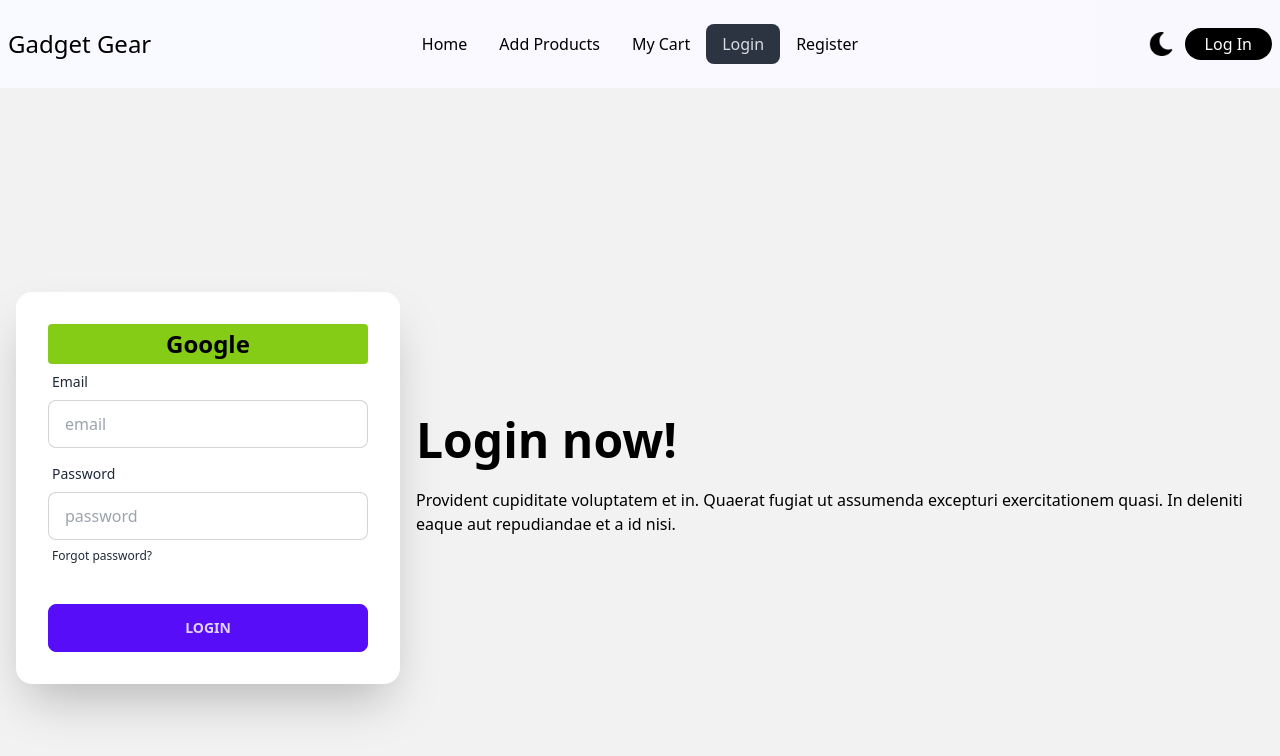
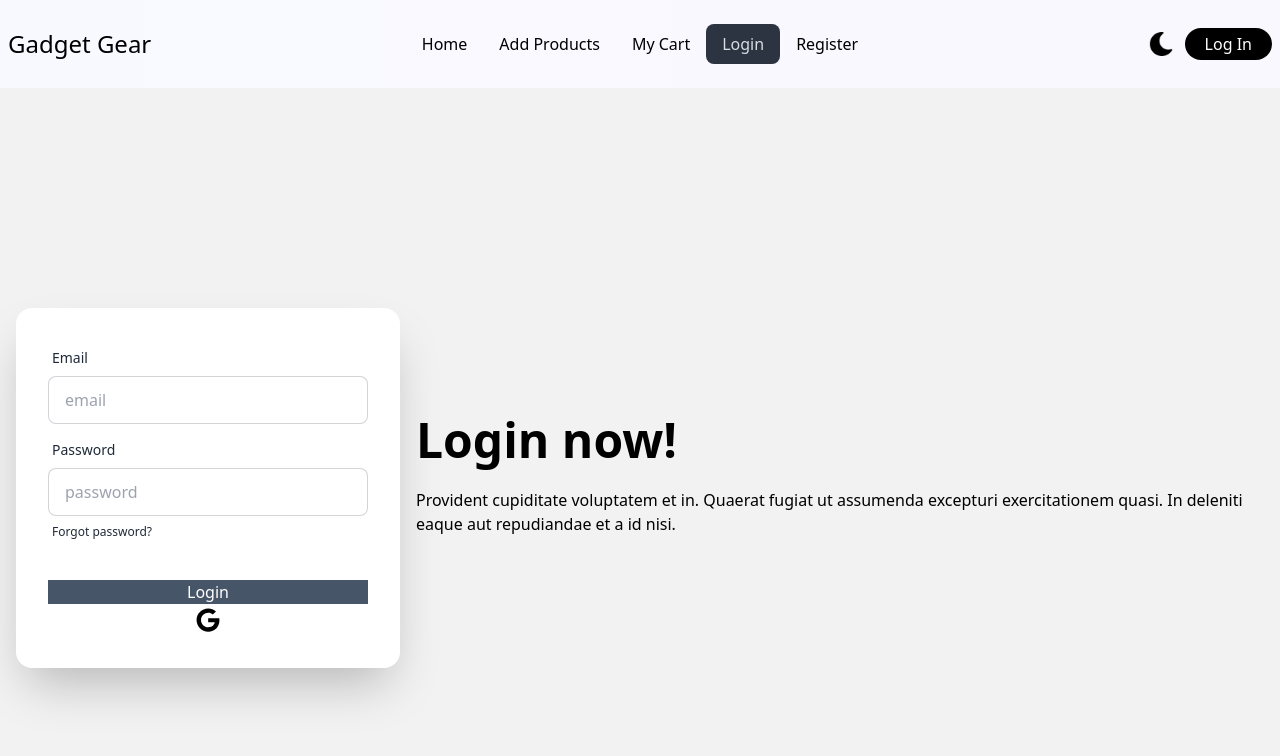
Before and after one commit to faysalhosen/brand-shop-client, a React (Vite) app: page /login in a window 1280 px wide. Shown: the top 756 px of the page. Built offline with nearby package versions, Linux system fonts and the light colour scheme; no server answers.

Commit message:
modify login page with react icon

```diff
--- a/package.json
+++ b/package.json
@@ -10,11 +10,12 @@
     "preview": "vite preview"
   },
   "dependencies": {
-    "firebase": "^10.5.0",
+    "firebase": "^10.7.1",
     "localforage": "^1.10.0",
     "match-sorter": "^6.3.1",
     "react": "^18.2.0",
     "react-dom": "^18.2.0",
+    "react-icons": "^5.0.1",
     "react-loader-spinner": "^5.4.5",
     "react-router-dom": "^6.17.0",
     "sort-by": "^1.2.0",
--- a/src/Firebase/firebase.config.js
+++ b/src/Firebase/firebase.config.js
@@ -5,12 +5,12 @@ import { initializeApp } from "firebase/app";
 
 // Your web app's Firebase configuration
 const firebaseConfig = {
-  apiKey: "AIzaSyA9bAZQaaGxH15eYNX5ScYGrnxg-CMX2wo",
-  authDomain: "brand-shop-6bcb5.firebaseapp.com",
-  projectId: "brand-shop-6bcb5",
-  storageBucket: "brand-shop-6bcb5.appspot.com",
-  messagingSenderId: "80537409258",
-  appId: "1:80537409258:web:5741e87eda22cafa542993"
+  apiKey: "AIzaSyDDFjKvmGtr86CYsJjnS6PDeHt3Ag2tzvk",
+  authDomain: "brand-shop-client-644a6.firebaseapp.com",
+  projectId: "brand-shop-client-644a6",
+  storageBucket: "brand-shop-client-644a6.appspot.com",
+  messagingSenderId: "567809236232",
+  appId: "1:567809236232:web:24ed822c952795570860bd"
 };
 
 // Initialize Firebase
--- a/src/Login/Login.jsx
+++ b/src/Login/Login.jsx
@@ -1,6 +1,8 @@
 import { useContext } from "react";
 import { AuthContext } from "./Provider/AuthProvider";
 import swal from 'sweetalert';
+import { FaGoogle } from "react-icons/fa";
+
 
 const Login = () => {
     const {googleLogin, logIn} = useContext(AuthContext);
@@ -39,9 +41,7 @@ const Login = () => {
                     <div className="card flex-shrink-0 w-full max-w-sm shadow-2xl bg-base-100">
                         <form onSubmit={handleLogin} className="card-body">
                             <div className="form-control">
-                                <div onClick={handleGoogleLogin} className="bg-lime-500 px-4 flex justify-center items-center py-1 rounded">
-                                    <button className="text-center font-semibold text-2xl">Google</button>
-                                </div>
+
                                 <label className="label">
                                     <span className="label-text">Email</span>
                                 </label>
@@ -57,7 +57,10 @@ const Login = () => {
                                 </label>
                             </div>
                             <div className="form-control mt-6">
-                                <button className="btn btn-primary">Login</button>
+                                <button className="bg-slate-600 text-white">Login</button>
+                                <div onClick={handleGoogleLogin} className=" px-4 flex justify-center items-center py-1 rounded">
+                                    <button className="text-center text-2xl"> <FaGoogle></FaGoogle></button>
+                                </div>
                             </div>
                         </form>
                     </div>
--- a/src/Login/Register.jsx
+++ b/src/Login/Register.jsx
@@ -3,6 +3,7 @@ import { AuthContext } from "./Provider/AuthProvider";
 import { updateProfile } from "firebase/auth";
 import { useNavigate } from "react-router-dom";
 import swal from 'sweetalert';
+import { FaGoogle } from "react-icons/fa";
 
 const Register = () => {
     const {googleLogin, createUser} = useContext(AuthContext);
@@ -61,14 +62,12 @@ const Register = () => {
             <div className="hero min-h-screen bg-base-200">
                 <div className="hero-content flex-col lg:flex-row-reverse">
                     <div className="text-center lg:text-left">
-                        <h1 className="text-5xl font-bold">Login now!</h1>
+                        <h1 className="text-5xl font-bold">Register now!</h1>
                         <p className="py-6">Provident cupiditate voluptatem et in. Quaerat fugiat ut assumenda excepturi exercitationem quasi. In deleniti eaque aut repudiandae et a id nisi.</p>
                     </div>
                     <div className="card flex-shrink-0 w-full max-w-sm shadow-2xl bg-base-100">
                         <form onSubmit={handleRegister} className="card-body">
-                        <div onClick={handleGoogleLogin} className="bg-lime-500 px-4 flex justify-center items-center py-1 rounded">
-                                    <button className="text-center font-semibold text-2xl">Google</button>
-                                </div>
+
                             <div className="form-control">
                                 <label className="label">
                                     <span className="label-text">Name</span>
@@ -97,8 +96,12 @@ const Register = () => {
                                 </label>
                             </div>
                             <div className="form-control mt-6">
-                                <input className="bg-slate-300 py-2 rounded font-semibold" type="submit" value="Register" />
+                                <input className="bg-slate-600 text-white py-2 rounded font-semibold" type="submit" value="Register" />
                             </div>
+                            <div onClick={handleGoogleLogin} className=" px-4 flex justify-center items-center py-1 rounded">
+                                    <button className="text-center text-2xl"> <FaGoogle></FaGoogle></button>
+                                </div>
+
                         </form>
                     </div>
                 </div>
```
Also changed, not shown: index.js (added), 2 other files (tests, documents, lock files or other folders).
